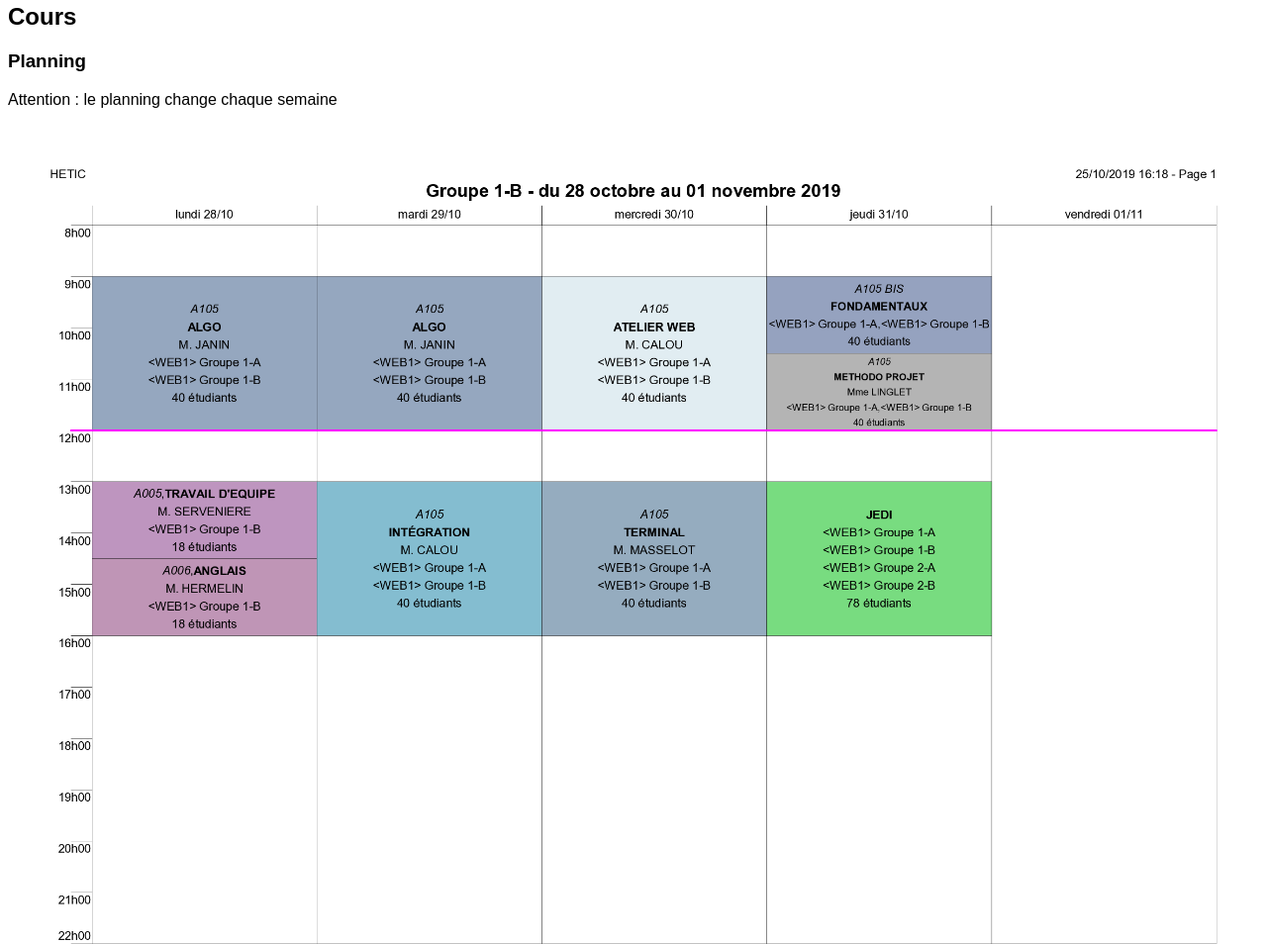
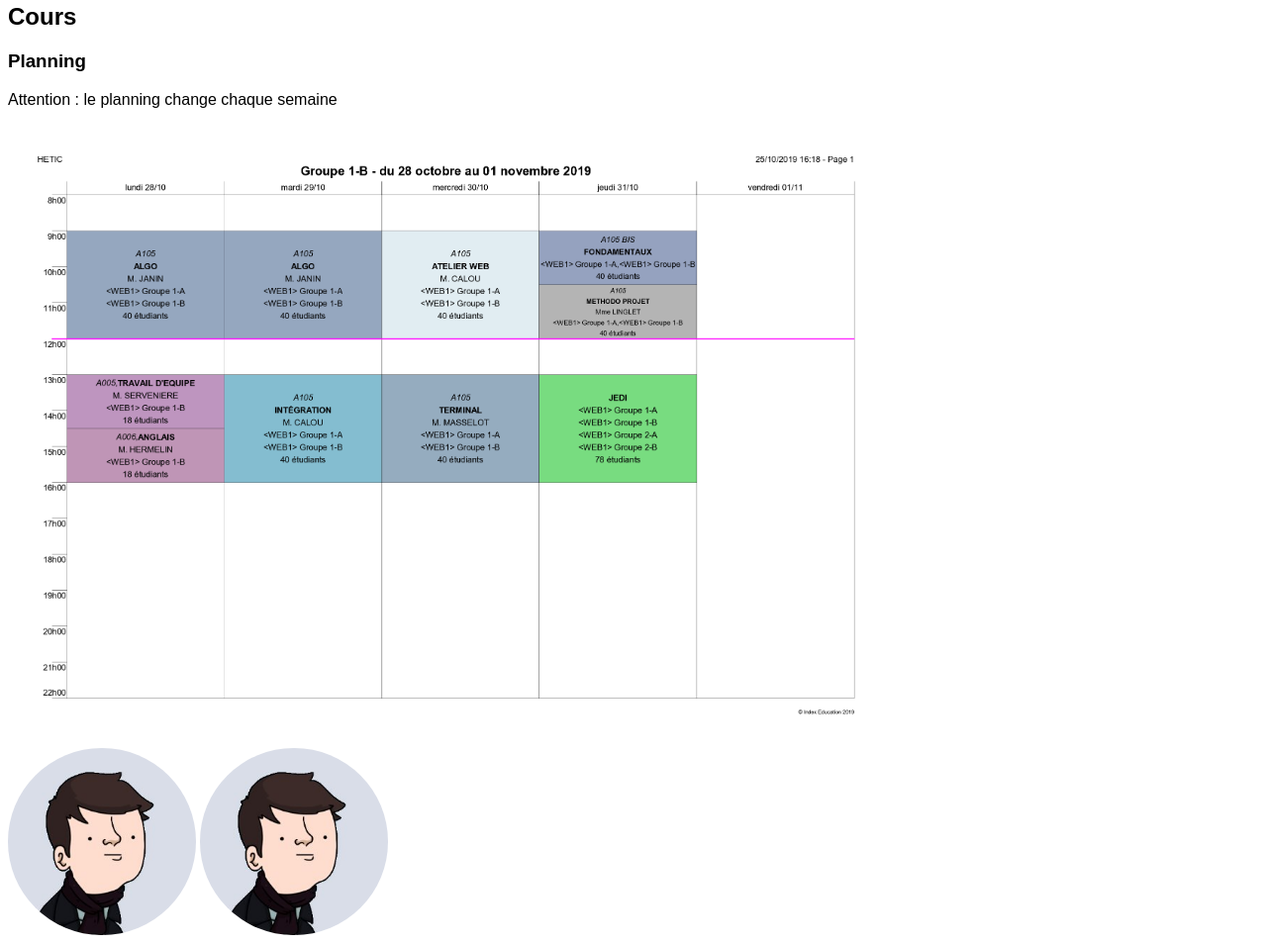
Before and after one commit to QuentinHuber/hetic-w1p2022-qhuber, a plain HTML site: page index.html in a window 1280 px wide. Shown: the part 1035-1989 px from the top of the page at 99% size. Drawn offline with Linux system fonts and the light colour scheme.

Commit message:
test initial commit

```diff
--- a/index.html
+++ b/index.html
@@ -89,7 +89,7 @@
       <h3><b>Planning</b></h3>
       <!--Essayer de faire en sorte de prendre un rdv (pour plutard : php ...)-->
       <p> Attention : le planning change chaque semaine</p>
-      <img src="image/Emploi_du_temps_web_1_WEB1_Classes_-_Semestre_1_S1-WEB1-G1B_Groupe_1-B.png" style="width:100%">
+      <img src="image/Emploi_du_temps_web_1_WEB1_Classes_-_Semestre_1_S1-WEB1-G1B_Groupe_1-B.png" style="width:70%">
 
       <!--La suite de la partie cours est surtout là pour compléter et mettre de coté des cours avec lien-->
     <div class="icon">
```
